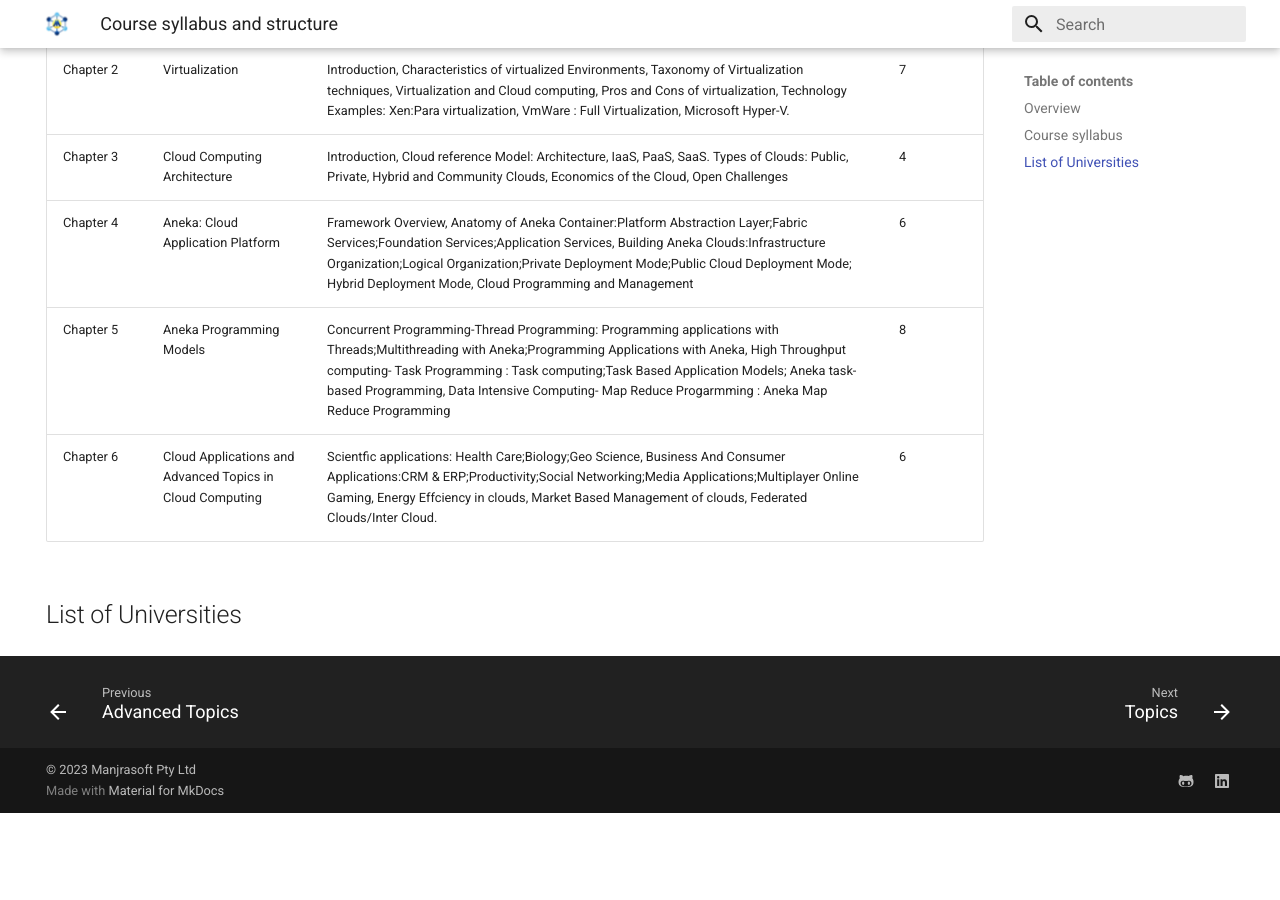
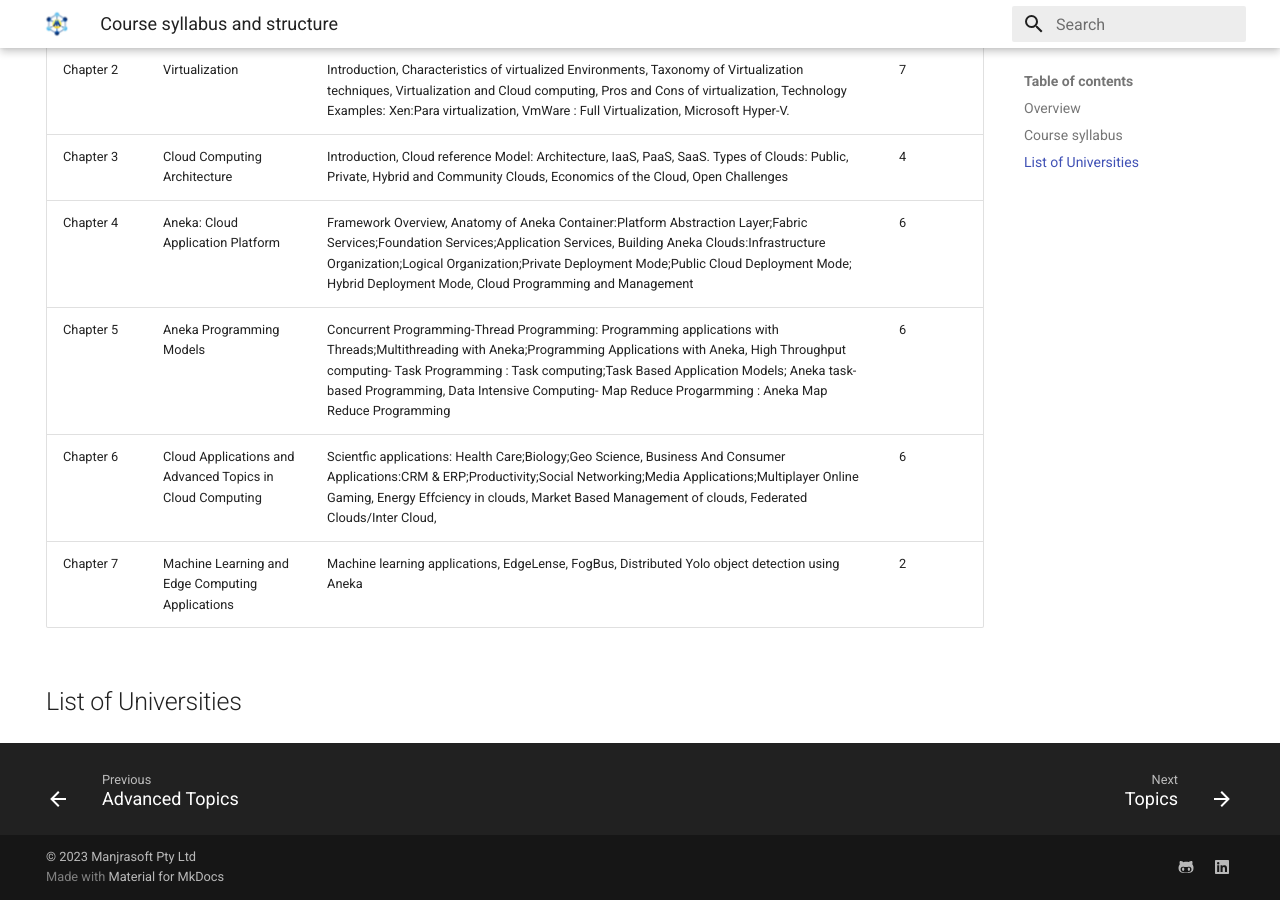
Before and after one commit to shivupoojar/anekadocs, an MkDocs documentation site: the page built from docs/OtherTopics/coursesyllabus.md, in a window 1280 px wide and 900 px high, scrolled down 1143 px. Built offline with MkDocs 1.6.1 and Material for MkDocs 9.7.7, drawn with Linux system fonts in a browser that asks for light colours; before the commit the page ends 1956 px from its top, so only the background shows below that.

Commit message:
some more updates

```diff
--- a/docs/OtherTopics/coursesyllabus.md
+++ b/docs/OtherTopics/coursesyllabus.md
@@ -35,8 +35,9 @@
 | Chapter   2 	| Virtualization                                              	| Introduction, Characteristics of virtualized   Environments, Taxonomy of Virtualization techniques, Virtualization and Cloud   computing, Pros and Cons of virtualization, Technology Examples: Xen:Para   virtualization, VmWare : Full Virtualization, Microsoft Hyper-V.                                                                                       	|   7   	|
 | Chapter   3 	| Cloud Computing Architecture                                	| Introduction, Cloud reference Model:   Architecture, IaaS, PaaS, SaaS. Types of Clouds: Public, Private, Hybrid and   Community Clouds, Economics of the Cloud, Open Challenges                                                                                                                                                                                   	|   4   	|
 |  Chapter 4  	| Aneka: Cloud Application Platform                           	| Framework Overview, Anatomy of Aneka   Container:Platform Abstraction Layer;Fabric Services;Foundation   Services;Application Services, Building Aneka Clouds:Infrastructure   Organization;Logical Organization;Private Deployment Mode;Public Cloud   Deployment Mode; Hybrid Deployment Mode, Cloud Programming and Management                                 	|   6   	|
-| Chapter   5 	| Aneka Programming Models                                    	| Concurrent Programming-Thread Programming:   Programming applications with Threads;Multithreading with Aneka;Programming   Applications with Aneka, High Throughput computing- Task Programming : Task   computing;Task Based Application Models; Aneka task-based Programming, Data   Intensive Computing- Map Reduce Progarmming : Aneka Map Reduce Programming 	|   8   	|
-| Chapter   6 	| Cloud Applications and Advanced Topics in Cloud   Computing 	| Scientfic   applications: Health Care;Biology;Geo Science, Business And Consumer   Applications:CRM & ERP;Productivity;Social Networking;Media   Applications;Multiplayer Online Gaming, Energy Effciency in clouds, Market   Based Management of clouds, Federated Clouds/Inter Cloud.                                                                           	|   6   	|
+| Chapter   5 	| Aneka Programming Models                                    	| Concurrent Programming-Thread Programming:   Programming applications with Threads;Multithreading with Aneka;Programming   Applications with Aneka, High Throughput computing- Task Programming : Task   computing;Task Based Application Models; Aneka task-based Programming, Data   Intensive Computing- Map Reduce Progarmming : Aneka Map Reduce Programming 	|   6   	|
+| Chapter   6 	| Cloud Applications and Advanced Topics in Cloud   Computing 	| Scientfic   applications: Health Care;Biology;Geo Science, Business And Consumer   Applications:CRM & ERP;Productivity;Social Networking;Media   Applications;Multiplayer Online Gaming, Energy Effciency in clouds, Market   Based Management of clouds, Federated Clouds/Inter Cloud, |   6   	|
+| Chapter   7 	| Machine Learning and Edge Computing Applications 	|Machine learning applications, EdgeLense, FogBus, Distributed Yolo object detection using Aneka |   2   	|
 
 
 ## List of Universities
--- a/mkdocs.yml
+++ b/mkdocs.yml
@@ -36,6 +36,11 @@
   - pymdownx.emoji:
       emoji_generator: !!python/name:material.extensions.emoji.to_svg
       emoji_index: !!python/name:material.extensions.emoji.twemoji
+  - pymdownx.pathconverter:
+      base_path: '' # default: ''
+      relative_path: '' # default ''
+      absolute: false # default: false
+      tags: 'a script img link object embed'
 
 copyright: |
   &copy; 2023 <a href="http://manjrasoft.com"  target="_blank" rel="noopener">Manjrasoft Pty Ltd</a>
```
Also changed, not shown: docs/Aneka Cloud Setup/aws.md (added, +15 -0 lines), docs/Aneka Cloud Setup/index.md (+1 -1 lines), 1 other file.
